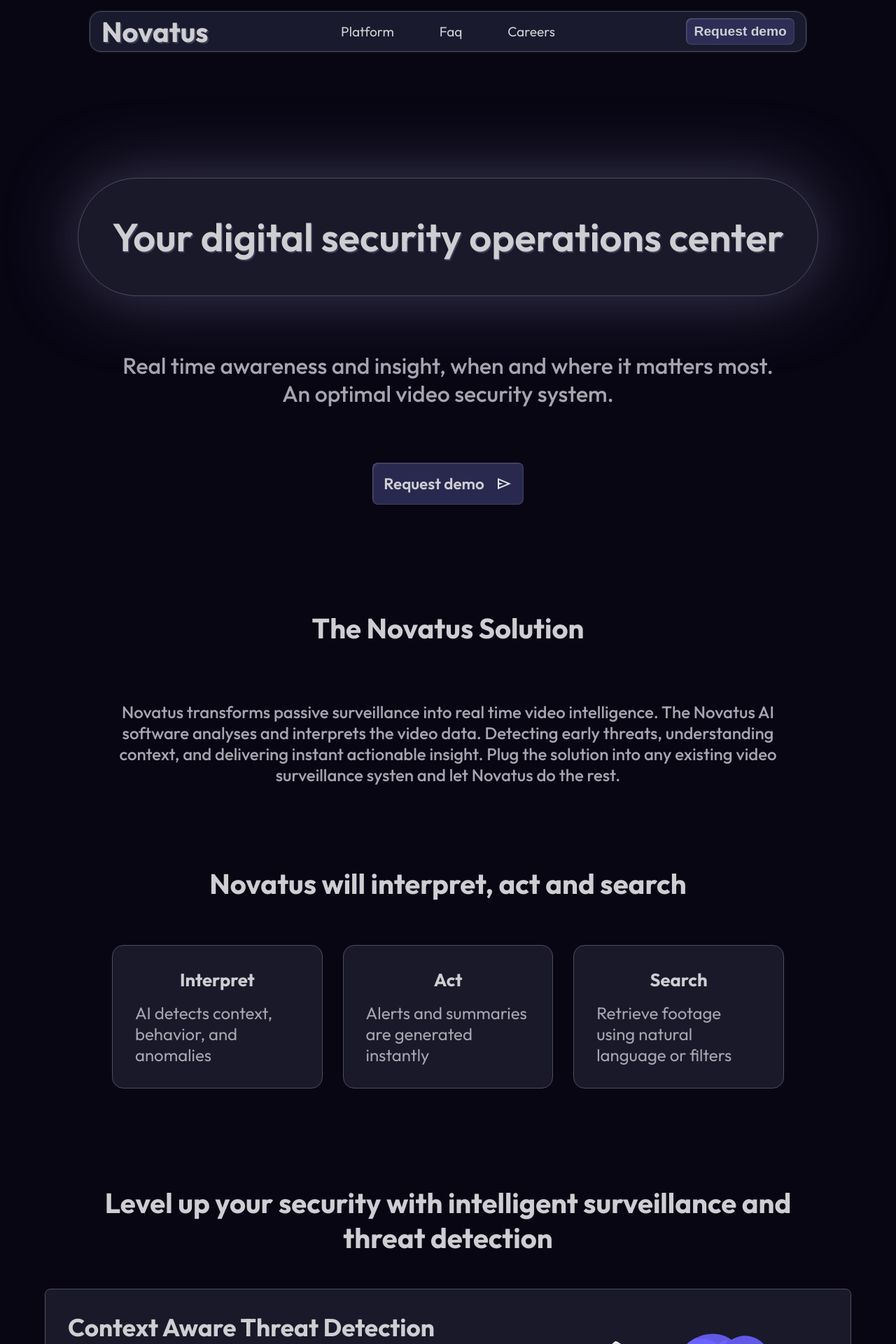
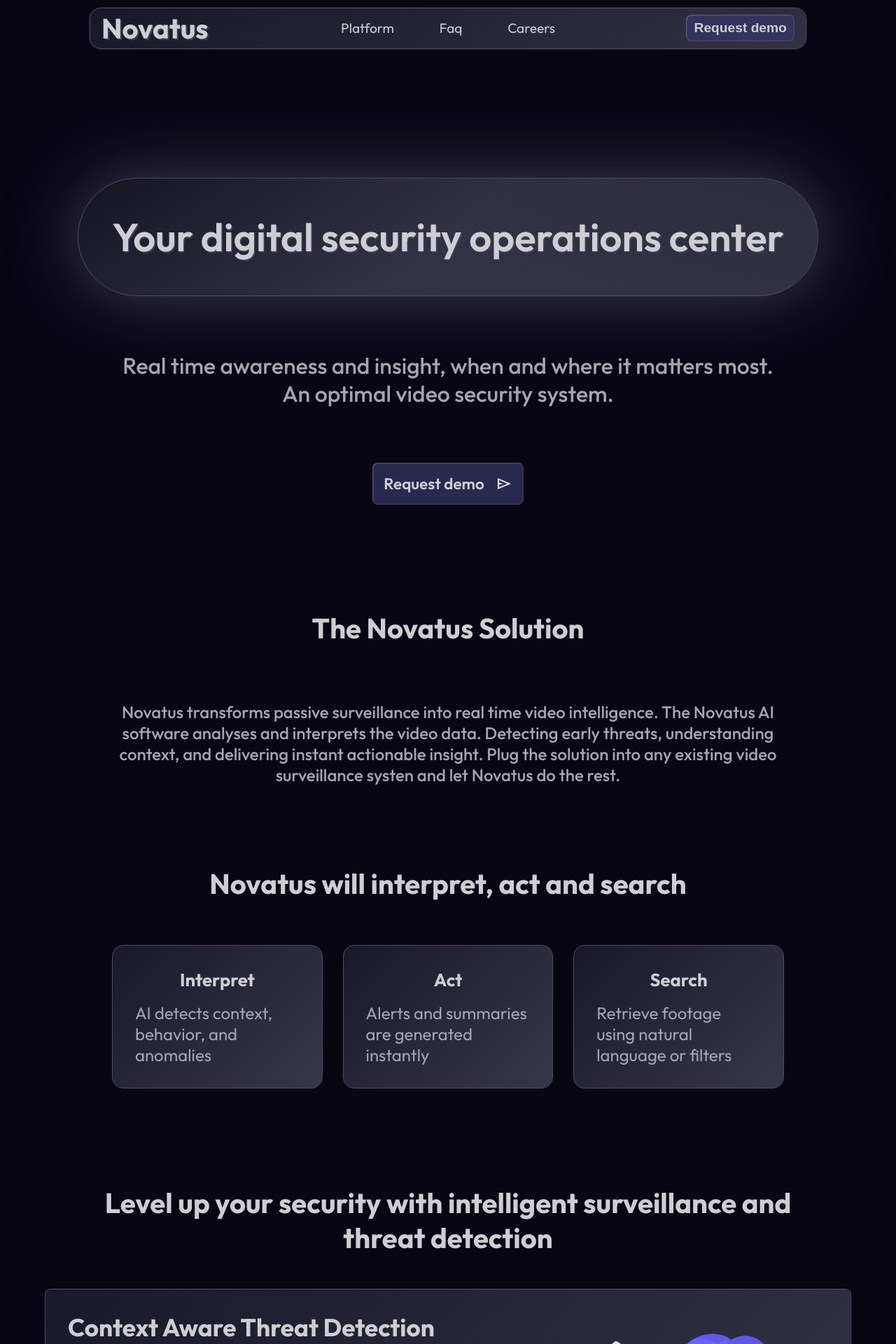
Before and after one commit to helauren42/ai-security-website, a React (Create React App) app in the folder FrontEnd/: page / in a window 1280 px wide. Shown: the top 1920 px of the page at 70% size. Built offline with nearby package versions, Linux system fonts and the light colour scheme.

Commit message:
elements have been made glassy

```diff
--- a/FrontEnd/src/CSS/App.css
+++ b/FrontEnd/src/CSS/App.css
@@ -50,6 +50,7 @@
   box-sizing: border-box;
   width: 100vw;
   height: 100vh;
+  position: relative;
 }
 
 .section-title {
@@ -60,6 +61,107 @@
 
 p {
   color: var(--text-grey);
+}
+
+.neutral-glass {
+  position: relative;
+  z-index: -2;
+}
+
+.neutral-glass:before {
+  position: absolute;
+  content: "";
+  width: 100%;
+  height: 100%;
+  top: 0%;
+  left: 0%;
+  border-radius: inherit;
+  background: linear-gradient(155deg, rgba(0, 0, 0, 0.1) 0%, rgba(255, 255, 255, 0.1) 100%);
+  z-index: -1;
+}
+
+.simple-glass {
+  position: relative;
+  z-index: -1;
+}
+
+.simple-glass:before {
+  position: absolute;
+  content: "";
+  width: 100%;
+  height: 100%;
+  top: 0%;
+  left: 0%;
+  border-radius: inherit;
+  background: linear-gradient(135deg, rgba(25, 25, 55, 0.09), rgba(225, 225, 255, 0.15));
+  z-index: -1;
+}
+
+.simple-glass-invert {
+  position: relative;
+  z-index: -1;
+}
+
+.simple-glass-invert:before {
+  position: absolute;
+  content: "";
+  width: 100%;
+  height: 100%;
+  top: 0%;
+  left: 0%;
+  border-radius: inherit;
+  background: linear-gradient(135deg, rgba(225, 225, 255, 0.15), rgba(25, 25, 55, 0.09));
+  z-index: -1;
+}
+
+.faded-glass {
+  position: relative;
+  z-index: -3;
+}
+
+.faded-glass:before {
+  position: absolute;
+  content: "";
+  width: 100%;
+  height: 100%;
+  top: 0%;
+  left: 0%;
+  border-radius: inherit;
+  background: linear-gradient(155deg, rgba(0, 0, 0, 0.2), rgba(255, 255, 255, 0.10));
+  z-index: -2;
+}
+
+.faded-glass:after {
+  position: absolute;
+  content: "";
+  width: 100%;
+  height: 100%;
+  top: 0%;
+  left: 0%;
+  border-radius: inherit;
+  background: linear-gradient(135deg, transparent, rgba(185, 185, 255, 0.1), transparent);
+  /* background: linear-gradient(135deg, transparent, rgba(255, 255, 255, 0.1), transparent); */
+  z-index: -1;
+}
+
+.blue-sun {
+  position: relative;
+  z-index: -1;
+}
+
+.blue-sun:before {
+  position: absolute;
+  content: "";
+  width: 100%;
+  height: 100%;
+  top: 0%;
+  background:
+    radial-gradient(circle at top left, rgba(150, 120, 255, 0.1) 10%, transparent 30%),
+    radial-gradient(circle at bottom right, rgba(150, 120, 255, 0.1) 10%, transparent 30%),
+    linear-gradient(155deg, rgba(0, 0, 0, 0.1) 0%, rgba(255, 255, 255, 0.1) 100%);
+  left: 0%;
+  border-radius: inherit;
+  z-index: -1;
 }
 
 .classic-paragraph {
@@ -78,13 +180,11 @@
   background-color: var(--demo-btn);
   font-weight: 600;
   border-style: none;
-  box-shadow:
-    inset 1px 1px 2px rgba(255, 255, 255, 0.25), inset -1px -1px 2px rgba(255, 255, 255, 0.1);
+  box-shadow: inset 1px 1px 2px rgba(255, 255, 255, 0.25), inset -1px -1px 2px rgba(255, 255, 255, 0.1);
 }
 
 .classic-btn:active {
-  box-shadow:
-    inset 0px 0px 2px rgba(255, 255, 255, 0.5);
+  box-shadow: inset 0px 0px 2px rgba(255, 255, 255, 0.5);
 }
 
 .std-hover-active {
--- a/FrontEnd/src/CSS/Benefits.css
+++ b/FrontEnd/src/CSS/Benefits.css
@@ -81,6 +81,7 @@
 }
 
 .card {
+  position: relative;
   width: 25vw;
   max-width: 30vw;
   height: auto;
@@ -94,6 +95,7 @@
   flex-direction: column;
   justify-content: space-evenly;
   gap: 1rem;
+  z-index: -2;
 }
 
 .card-p-cont {
--- a/FrontEnd/src/CSS/Header.css
+++ b/FrontEnd/src/CSS/Header.css
@@ -1,4 +1,5 @@
 #header {
+  position: relative;
   overflow: hidden;
   box-sizing: border-box;
   width: 100vw;
@@ -10,8 +11,6 @@
   align-items: center;
   flex-wrap: wrap;
   color: var(--text-white);
-  background-color: var(--main-black);
-  /* background: linear-gradient(135deg, var(--main-black), var(--blue-bg)); */
 }
 
 #header-ghost {
@@ -19,6 +18,7 @@
 }
 
 #main-text-cont {
+  position: relative;
   background-color: var(--blue-bg);
   flex-wrap: wrap;
   text-align: center;
@@ -29,6 +29,7 @@
   padding: 3rem;
   max-width: 90%;
 }
+
 
 .main-text {
   color: var(--text-white);
--- a/FrontEnd/src/CSS/Navbar.css
+++ b/FrontEnd/src/CSS/Navbar.css
@@ -5,6 +5,7 @@
   justify-content: space-between;
   align-items: center;
   position: fixed;
+  z-index: 10000;
 }
 
 #navbar {
@@ -12,13 +13,12 @@
   width: 80vw;
   max-width: 1200px;
   padding: 0.2rem 1rem;
-  margin: 1rem;
+  margin: 0.7rem;
   display: flex;
   flex-direction: row;
   align-items: center;
   justify-content: space-between;
   box-sizing: border-box;
-  z-index: 10000;
   user-select: none;
   border-radius: 1rem;
   box-shadow: 0rem 0rem 0.15rem var(--blue-shadow);
--- a/FrontEnd/src/JS/Benefits.js
+++ b/FrontEnd/src/JS/Benefits.js
@@ -6,19 +6,19 @@
     <section className="benefits-advantages-desktop-section">
       <h1 className="section-title benefits-advantages-title">Leverage your current security system to its full potential</h1>
       <div className="cards-container">
-        <div className="card">
+        <div className="card neutral-glass blue-sun blue-sun-bottom">
           <h2 className='minitrip-title'>Accurate diagnosis</h2>
           <div className="card-p-cont">
             <p className='minitrip-p'>Standard intelligent video securities fail to identify complex behaviours and create false positives</p>
           </div>
         </div>
-        <div className="card">
+        <div className="card neutral-glass blue-sun blue-sun-bottom">
           <h2 className='minitrip-title'>Save time and resources</h2>
           <div className="card-p-cont">
             <p className='minitrip-p'>Spend less time scrubbing through videos and be more focused on critical tasks</p>
           </div>
         </div>
-        <div className="card">
+        <div className="card neutral-glass blue-sun blue-sun-bottom">
           <h2 className='minitrip-title'>Proactivity and oversight</h2>
           <div className="card-p-cont">
             <p className='minitrip-p'>Spot threats early and prevent escalation. Receive detailed information on what is happening, in real time.</p>
--- a/FrontEnd/src/JS/Brief.js
+++ b/FrontEnd/src/JS/Brief.js
@@ -10,15 +10,15 @@
         <div id="how-it-works">
           <h2 className='section-title'>Novatus will interpret, act and search</h2>
           <div id="mini-trip-cards-section">
-            <div className='mini-trip-card'>
+            <div className='mini-trip-card simple-glass'>
               <h3 className='minitrip-title' >Interpret</h3>
               <p className='minitrip-p' >AI detects context, behavior, and anomalies</p>
             </div>
-            <div className='mini-trip-card'>
+            <div className='mini-trip-card simple-glass'>
               <h3 className='minitrip-title' >Act</h3>
               <p className='minitrip-p' >Alerts and summaries are generated instantly</p>
             </div>
-            <div className='mini-trip-card'>
+            <div className='mini-trip-card simple-glass'>
               <h3 className='minitrip-title' >Search</h3>
               <p className='minitrip-p' >Retrieve footage using natural language or filters</p>
             </div>
--- a/FrontEnd/src/JS/Capabilities.js
+++ b/FrontEnd/src/JS/Capabilities.js
@@ -10,7 +10,7 @@
       <h1 className="section-title trip-card-title">Level up your security with intelligent surveillance and threat detection</h1>
       <section className="trip-card-section">
         <div className="cards-cont">
-          <div className="classic-trip-card">
+          <div className="classic-trip-card simple-glass">
             <div className="capabilities">
               <h2>Context Aware Threat Detection</h2>
               <p>Identify suspicious behavior patterns like loitering, group formation, and face-covering before an incident unfolds.
@@ -20,7 +20,7 @@
               <AugmentedReality className='capability-img' />
             </div>
           </div>
-          <div className="classic-trip-card">
+          <div className="classic-trip-card simple-glass-invert">
             <div className="capabilities">
               <h2>Real Time Alerts and Incident Logging</h2>
               <p>Trigger smart notifications when critical thresholds are crossed. Events are logged with contextual metadata for instant review and response.
@@ -30,7 +30,7 @@
               <CloudSync className='capability-img' />
             </div>
           </div>
-          <div className="classic-trip-card">
+          <div className="classic-trip-card simple-glass">
             <div className="capabilities">
               <h2>Searchable Surveillance with AI Summaries</h2>
               <p>Find key footage using natural language. Instantly retrieve clips that match queries like “Somebody with a black bag fighting.”
--- a/FrontEnd/src/JS/Footer.js
+++ b/FrontEnd/src/JS/Footer.js
@@ -5,7 +5,7 @@
 
 export const Footer = () => {
   return (
-    <footer className='page-section' id='footer-section'>
+    <footer className='page-section neutral-glass' id='footer-section'>
       <div id="footer-main">
         <div id="company-socials">
           <div id="company">
--- a/FrontEnd/src/JS/Header.js
+++ b/FrontEnd/src/JS/Header.js
@@ -6,7 +6,7 @@
   return (
     <div className='page-section' id="header">
       <div id="header-ghost"></div>
-      <div id="main-text-cont">
+      <div id="main-text-cont" className='faded-glass'>
         <p className="main-text">Your digital security operations center</p>
       </div>
       <div className="classic-paragraph" id="second-text-cont">
--- a/FrontEnd/src/JS/Navbar.js
+++ b/FrontEnd/src/JS/Navbar.js
@@ -24,7 +24,7 @@
   const [openMenu, setOpenMenu] = useState(false)
   return (
     <section id="navbar-cont">
-      <div id="navbar">
+      <div id="navbar" className='neutral-glass'>
         <div id="nav-title-cont">
           <h1 className='std-hover-active' id="nav-title" >{screenWidth < 490 ? "N" : "Novatus"}</h1 >
         </div>
```
